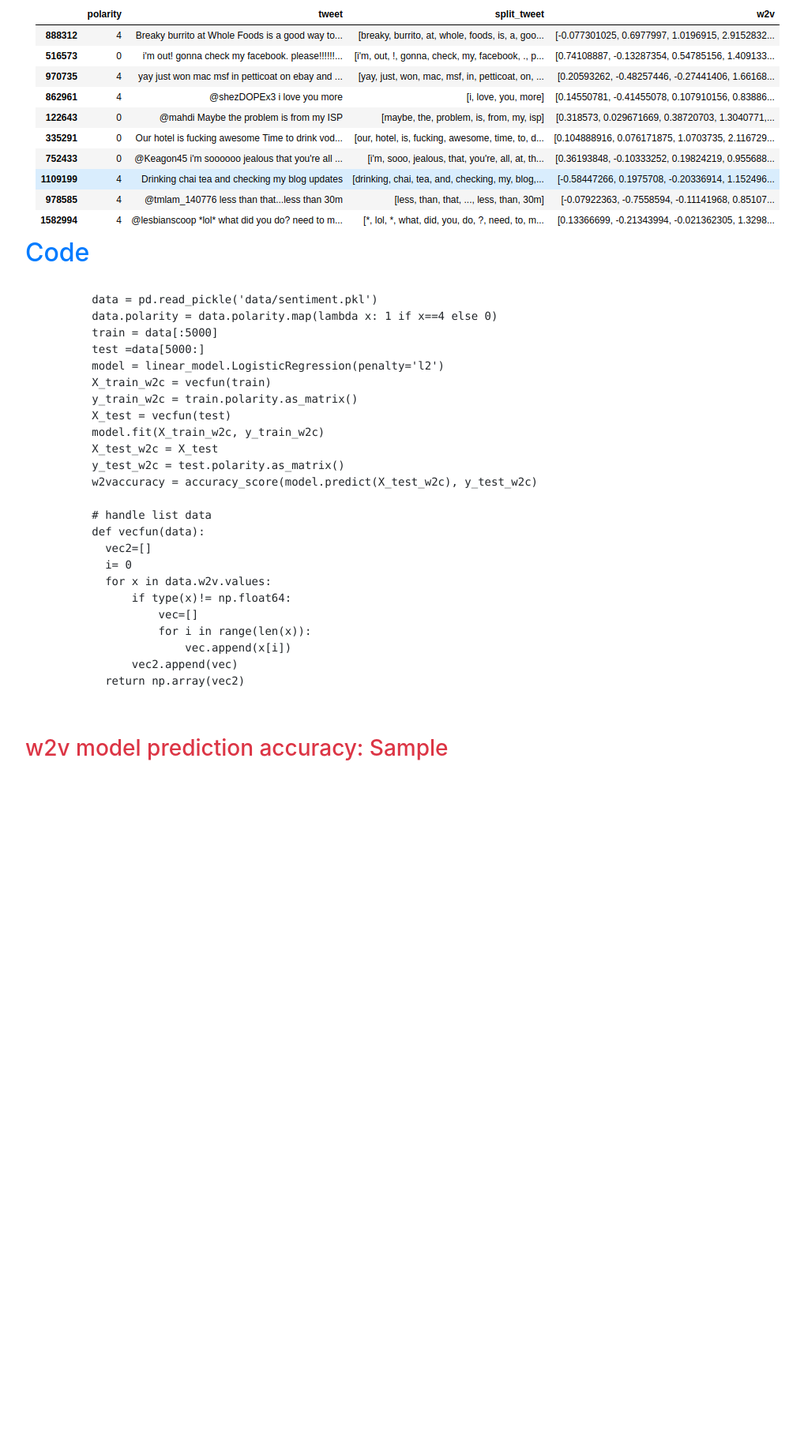
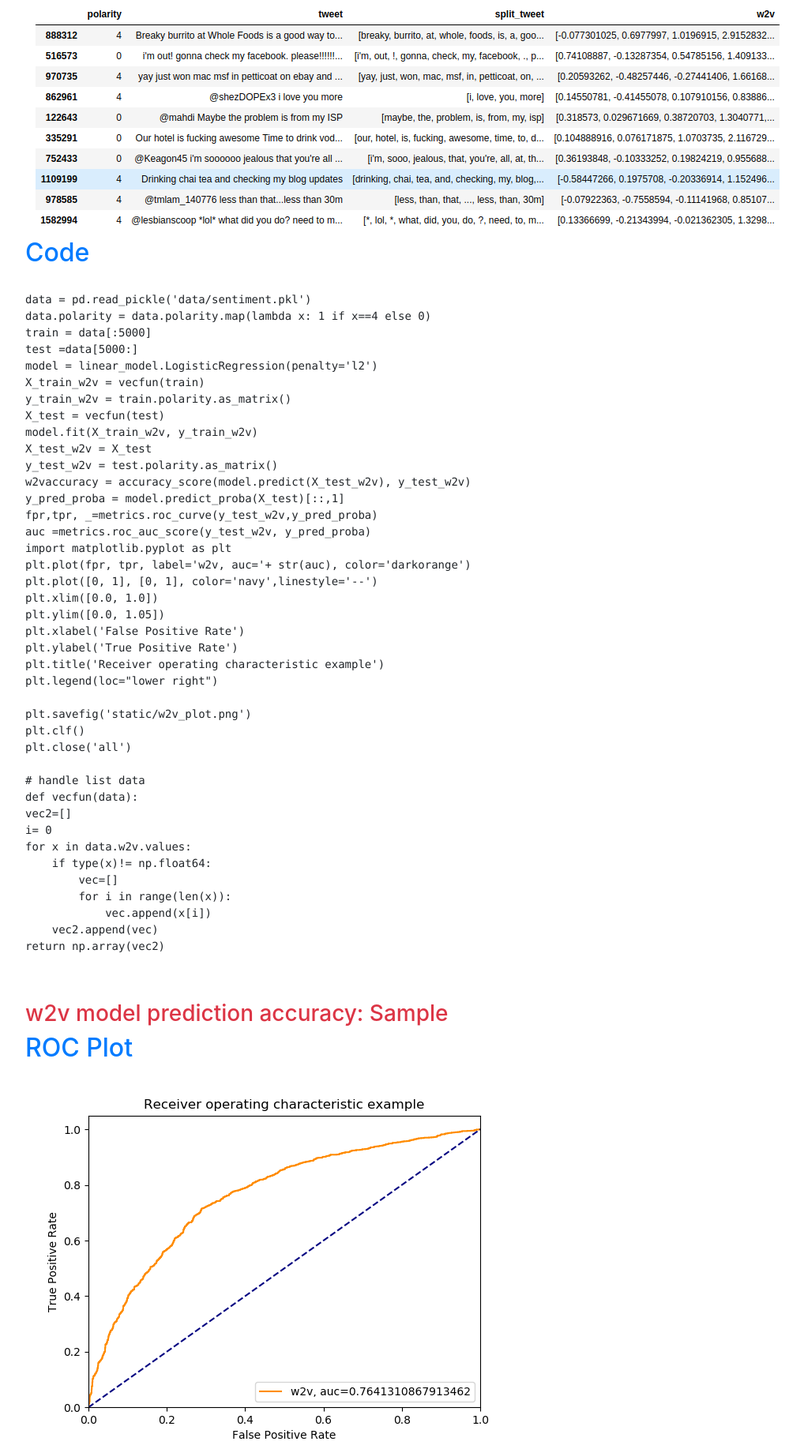
Before and after one commit to xieyiISPM/flaskapp, a Flask app: template templates/w2v.html in a window 1280 px wide. Shown: the part 367-2202 px from the top of the page at 79% size, without its empty margins (53-1071 px from the left). Before the commit the page ends 1330 px from the top, so only its background shows below. Run offline with Flask 2, Linux system fonts and the light colour scheme; the template is opened without the code that fills it: most values are stand-ins (such as "Sample title", 1, 10 or a date in 2020); some libraries are stand-ins or nearby versions.

Commit message:
add plots

```diff
--- a/templates/w2v.html
+++ b/templates/w2v.html
@@ -18,13 +18,29 @@
 train = data[:5000]
 test =data[5000:]
 model = linear_model.LogisticRegression(penalty='l2')
-          X_train_w2c = vecfun(train)
-          y_train_w2c = train.polarity.as_matrix()
+X_train_w2v = vecfun(train)
+y_train_w2v = train.polarity.as_matrix()
 X_test = vecfun(test)
-          model.fit(X_train_w2c, y_train_w2c)
-          X_test_w2c = X_test
-          y_test_w2c = test.polarity.as_matrix()
-          w2vaccuracy = accuracy_score(model.predict(X_test_w2c), y_test_w2c)
+model.fit(X_train_w2v, y_train_w2v)
+X_test_w2v = X_test
+y_test_w2v = test.polarity.as_matrix()
+w2vaccuracy = accuracy_score(model.predict(X_test_w2v), y_test_w2v)
+y_pred_proba = model.predict_proba(X_test)[::,1]
+fpr,tpr, _=metrics.roc_curve(y_test_w2v,y_pred_proba)
+auc =metrics.roc_auc_score(y_test_w2v, y_pred_proba)
+import matplotlib.pyplot as plt
+plt.plot(fpr, tpr, label='w2v, auc='+ str(auc), color='darkorange')
+plt.plot([0, 1], [0, 1], color='navy',linestyle='--')
+plt.xlim([0.0, 1.0])
+plt.ylim([0.0, 1.05])
+plt.xlabel('False Positive Rate')
+plt.ylabel('True Positive Rate')
+plt.title('Receiver operating characteristic example')
+plt.legend(loc="lower right")
+
+plt.savefig('static/w2v_plot.png')
+plt.clf()
+plt.close('all')
 
 # handle list data
 def vecfun(data):
@@ -43,4 +59,8 @@
   <div class="container">
     <h3 class="text-danger">w2v model prediction accuracy: {{w2vscore}}</h3>
   </div>
+  <div class="container mt-2">
+      <h2 class="text-primary">ROC Plot</h2>
+      <img src="/static/w2v_plot.png" class="img-fluid" >
+  </div>
 {% endblock %}
```
Also changed, not shown: classify.py (+43 -6 lines), templates/ohe.html (+21 -0 lines), static/ohe_plot.png (added), static/w2v_plot.png (added). Lines whose indentation alone changed are shown as unchanged.
